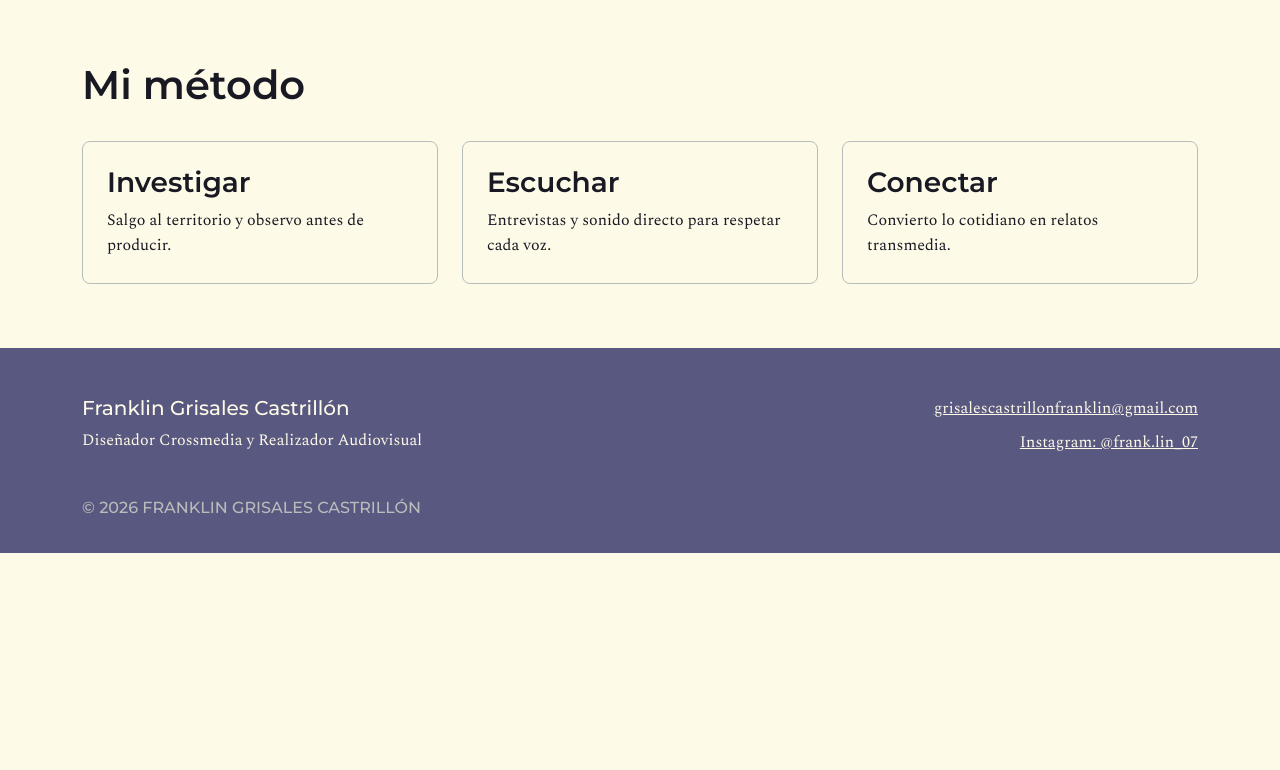
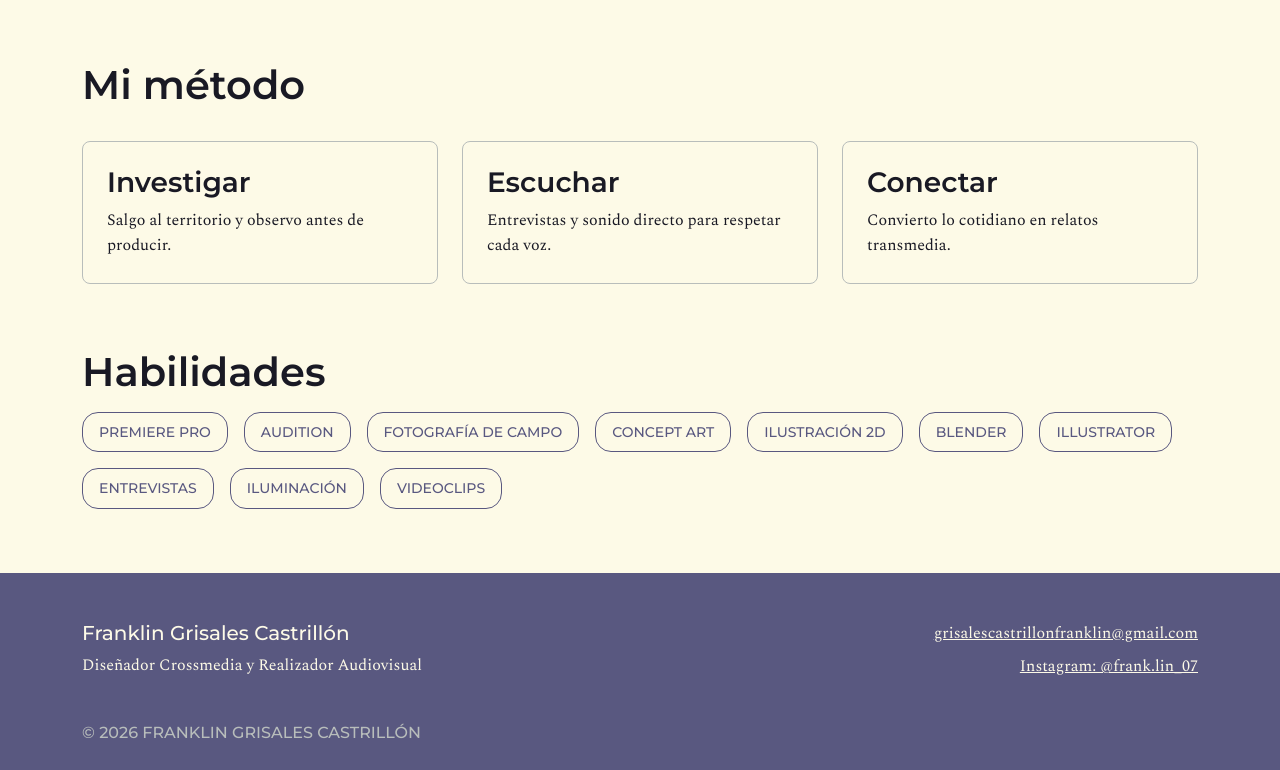
Before and after one commit to Frank-lin07/FGC_portafolio, a plain HTML site: page perfil.html in a window 1280 px wide. Shown: the part 529-1299 px from the top of the page. Before the commit the page ends 1082 px from the top, so only its background shows below. Drawn offline with nearby package versions, Linux system fonts and the light colour scheme.

Commit message:
Añadi la sección de habilidades con chips reutilizables

```diff
--- a/css/estilos.css
+++ b/css/estilos.css
@@ -249,3 +249,25 @@ a { color: var(--color-principal); }
     font-size: 16px;
     margin-bottom: 0;
 }
+
+/* Chip de habilidad*/
+.lista-chips {
+    list-style: none;
+    padding: 0;
+    margin: 0;
+    display: flex;
+    flex-wrap: wrap;
+    gap: var(--espacio-16);
+}
+
+.chip {
+    font-family: var(--fuente-titulos);
+    font-size: 14px;
+    font-weight: 500;
+    text-transform: uppercase;
+    color: var(--color-principal);
+    background-color: var(--color-fondo);
+    border: 1px solid var(--color-principal);
+    border-radius: var(--radio-16);
+    padding: var(--espacio-8) var(--espacio-16);
+}
--- a/perfil.html
+++ b/perfil.html
@@ -90,7 +90,25 @@
         </div>
     </section>
 
-    <!-- Aquí van habilidades y contacto -->
+    <section class="seccion pt-0">
+        <div class="container">
+        <h2>Habilidades</h2>
+        <ul class="lista-chips mt-3">
+            <li class="chip">Premiere Pro</li>
+            <li class="chip">Audition</li>
+            <li class="chip">Fotografía de campo</li>
+            <li class="chip">Concept art</li>
+            <li class="chip">Ilustración 2D</li>
+            <li class="chip">Blender</li>
+            <li class="chip">Illustrator</li>
+            <li class="chip">Entrevistas</li>
+            <li class="chip">Iluminación</li>
+            <li class="chip">Videoclips</li>
+        </ul>
+        </div>
+    </section>
+
+    <!-- Aquí va el contacto -->
 
     </main>
 
```
